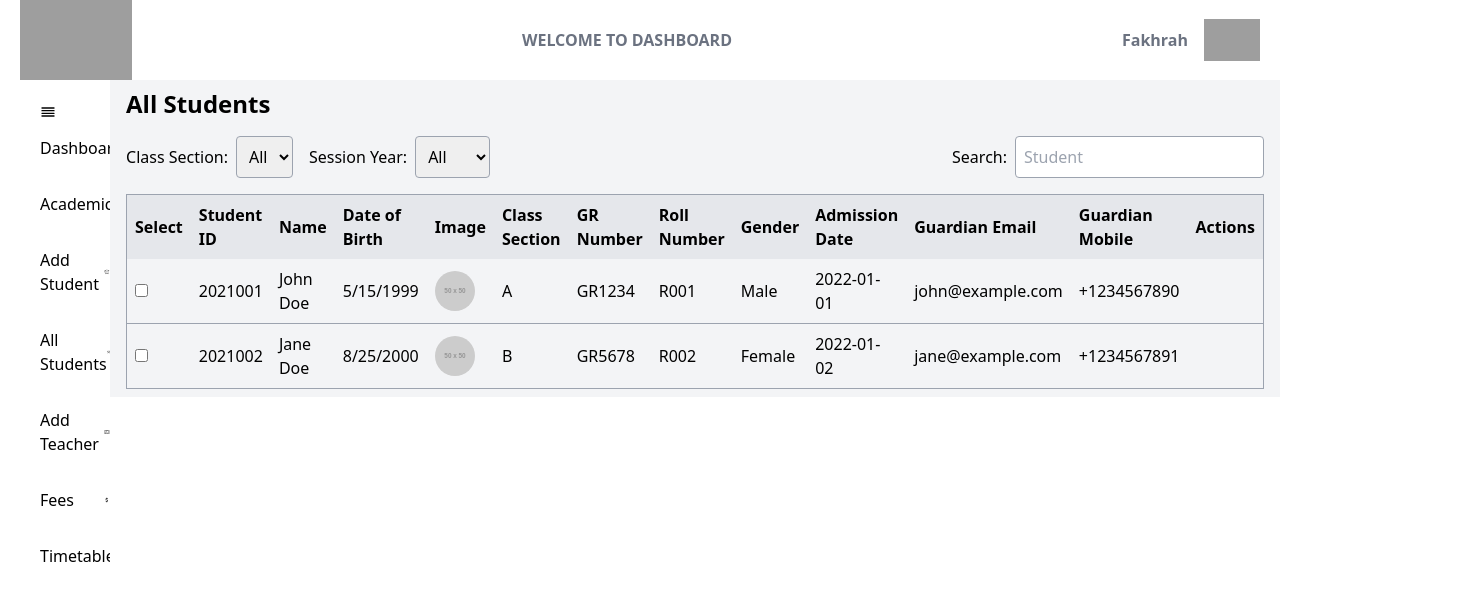
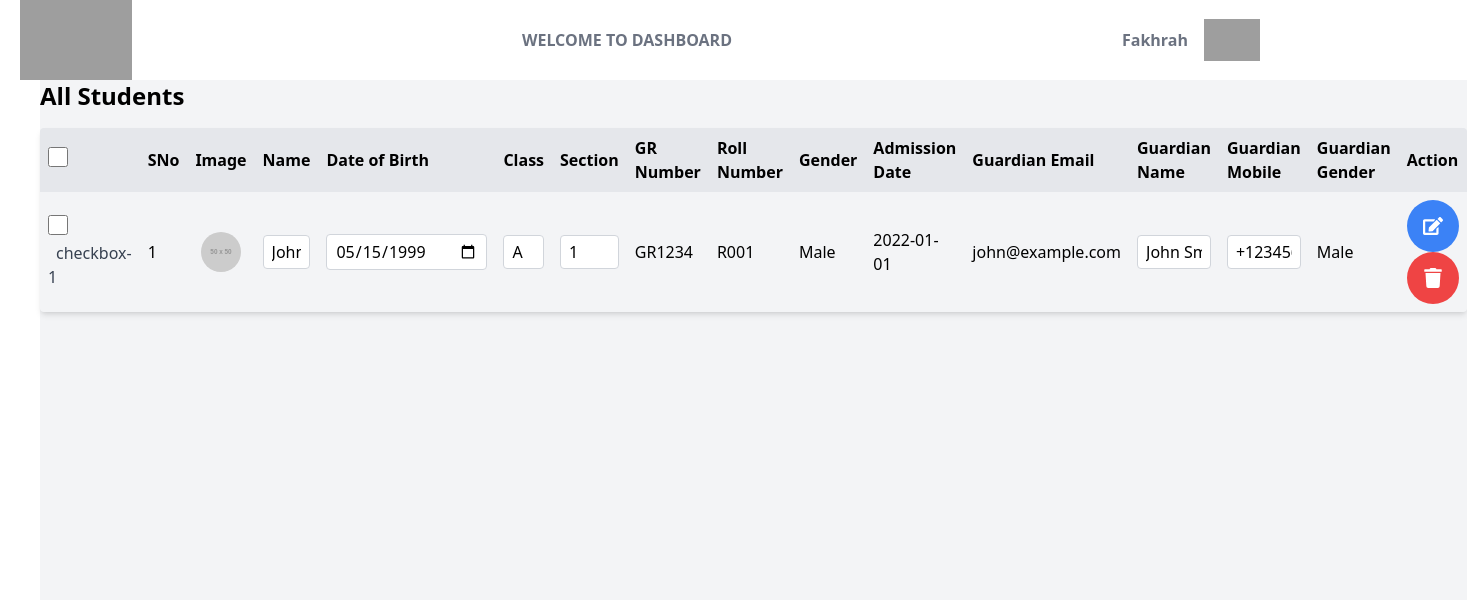
Before and after one commit to fakhra99/SMS, a React (Create React App) app in the folder frontend/: page /allstudents in a window 1280 px wide. Shown: the top 600 px of the page, 1467 px wide, since content can reach past the window. Built offline with nearby package versions, Linux system fonts and the light colour scheme; grey boxes are pictures that could not be loaded.

Commit message:
Action Icons and Checkboxes component added to AllStudent page

```diff
--- /dev/null
+++ b/frontend/src/Components/ActionIcons/ActionIcon.jsx
@@ -0,0 +1,27 @@
+import React from "react";
+import { FaEdit, FaTrash } from "react-icons/fa";
+
+const ActionIcons = ({ onEditClick, onDeleteClick, disabled }) => {
+  return (
+    <div className="action-icons">
+      <button
+        type="button"
+        disabled={disabled}
+        onClick={onEditClick}
+        className="rounded-full bg-blue-500 text-white px-4 py-4 hover:bg-blue-700 focus:outline-none focus:ring-2 focus:ring-offset-2 focus:ring-blue-500"
+      >
+        <FaEdit size={20} />
+      </button>
+      <button
+        type="button"
+        disabled={disabled}
+        onClick={onDeleteClick}
+        className="rounded-full bg-red-500 text-white px-4 py-4 hover:bg-red-700 focus:outline-none focus:ring-2 focus:ring-offset-2 focus:ring-red-500"
+      >
+        <FaTrash size={20} />
+      </button>
+    </div>
+  );
+};
+
+export default ActionIcons;
--- /dev/null
+++ b/frontend/src/Components/CheckBoxes/CheckBoxes.jsx
@@ -0,0 +1,17 @@
+import React from "react";
+
+const Checkbox = ({ isChecked, onChange, label }) => {
+  return (
+    <div className="checkbox-container">
+      <input
+        type="checkbox"
+        checked={isChecked}
+        onChange={onChange}
+        className="w-5 h-5 rounded-full border-gray-900 border-2 focus:ring-2 focus:ring-offset-2 focus:ring-indigo-500"
+      />
+      {label && <label htmlFor={label} className="ml-2 text-gray-700">{label}</label>}
+    </div>
+  );
+};
+
+export default Checkbox;
--- a/frontend/src/Pages/AllStudents/AllStudents.jsx
+++ b/frontend/src/Pages/AllStudents/AllStudents.jsx
@@ -1,202 +1,175 @@
-import React, { useState, useEffect } from 'react';
+import React, { useState } from 'react';
+import { FaEdit, FaTrash } from 'react-icons/fa';
+import ActionIcons from '../../Components/ActionIcons/ActionIcon';
+import Checkbox from '../../Components/CheckBoxes/CheckBoxes';
+ // Import your Checkbox component
 
 const AllStudents = () => {
-  const [students, setStudents] = useState([]);
-  const [selectedStudents, setSelectedStudents] = useState([]);
-  const [filter, setFilter] = useState({ classSection: '', sessionYear: '' });
-  const [searchTerm, setSearchTerm] = useState('');
-
-  useEffect(() => {
-    // Generate dummy student data
-    const dummyStudents = [
+  const [selectAll, setSelectAll] = useState(false);
+  const [students, setStudents] = useState([
+    // Add some initial dummy student data here
     {
-        _id: 1,
-        studentId: '2021001',
+      id: 1,
+      checkbox: false, // Checkbox state for each student
+      image: '', // Replace with image URL or path
       name: 'John Doe',
       dateOfBirth: new Date('1999-05-15'),
-        imageUrl: 'https://via.placeholder.com/50',
-        classSection: 'A',
+      class: 'A',
+      section: '1',
       grNumber: 'GR1234',
       rollNumber: 'R001',
       gender: 'Male',
       admissionDate: '2022-01-01',
       guardianEmail: 'john@example.com',
-        guardianMobile: '+1234567890'
+      guardianName: 'John Smith', // Replace with guardian name
+      guardianMobile: '+1234567890',
+      guardianGender: 'Male', // Replace with guardian gender
     },
-      {
-        _id: 2,
-        studentId: '2021002',
-        name: 'Jane Doe',
-        dateOfBirth: new Date('2000-08-25'),
-        imageUrl: 'https://via.placeholder.com/50',
-        classSection: 'B',
-        grNumber: 'GR5678',
-        rollNumber: 'R002',
-        gender: 'Female',
-        admissionDate: '2022-01-02',
-        guardianEmail: 'jane@example.com',
-        guardianMobile: '+1234567891'
-      },
-      // Add more dummy student objects as needed
-    ];
-
-    // Set the dummy student data to the state
-    setStudents(dummyStudents);
-  }, []);
+  ]);
 
   const handleCheckboxChange = (studentId) => {
-    // Check if the student is already selected
-    const isSelected = selectedStudents.includes(studentId);
-
-    // If already selected, remove it from selectedStudents, otherwise add it
-    setSelectedStudents(isSelected
-      ? selectedStudents.filter(id => id !== studentId)
-      : [...selectedStudents, studentId]);
+    setStudents(
+      students.map((student) =>
+        student.id === studentId ? { ...student, checkbox: !student.checkbox } : student
+      )
+    );
+  };
+  const handleSelectAll = () => {
+    setSelectAll(!selectAll);
+    setStudents(students.map((student) => ({ ...student, checkbox: !selectAll })));
   };
 
-  const handleEdit = (studentId) => {
-    // Handle edit action
-    console.log(`Edit student with ID: ${studentId}`);
+  const handleInputChange = (event, studentId) => {
+    const {name, value } = event.target;
+    setStudents(
+      students.map((student) =>
+        student.id === studentId ? { ...student, [name]: value } : student
+      )
+    );
   };
 
-  const handleInactive = (studentId) => {
-    // Handle inactive action
-    console.log(`Inactivate student with ID: ${studentId}`);
-  };
+  return (
+    <div className="flex flex-col min-h-screen bg-gray-100">
+      <h1 className="text-2xl font-bold mb-4">All Students</h1>
 
-  const handleDelete = (studentId) => {
-    // Handle delete action
-    console.log(`Delete student permanently with ID: ${studentId}`);
-  };
-
-  const handleClassSectionChange = (event) => {
-    setFilter({ ...filter, classSection: event.target.value });
-  };
-
-  const handleSessionYearChange = (event) => {
-    setFilter({ ...filter, sessionYear: event.target.value });
-  };
-
-  const handleSearch = (event) => {
-    setSearchTerm(event.target.value);
-  };
-
-  // Filter students based on selected class section, session year, and search term
-  const filteredStudents = students.filter(student => {
-    return (
-      (!filter.classSection || student.classSection === filter.classSection) &&
-      (!filter.sessionYear || student.admissionDate.includes(filter.sessionYear)) &&
-      (student.name.toLowerCase().includes(searchTerm.toLowerCase()) ||
-       student.classSection.toLowerCase().includes(searchTerm.toLowerCase()) ||
-       student.studentId.includes(searchTerm))
-    );
-  });
-
-  return (
-    <div className="flex justify-center items-center bg-gray-100">
-      <div className="container mx-auto px-4 py-2">
-        <h1 className="text-2xl font-bold mb-4">All Students</h1>
-        <div className="flex justify-between mb-4">
-          <div className="flex">
-            <div className="mr-4">
-              <label htmlFor="classSection">Class Section:</label>
-              <select
-                id="classSection"
-                className="ml-2 p-2 border border-gray-400 rounded"
-                onChange={handleClassSectionChange}
-              >
-                <option value="">All</option>
-                <option value="A">A</option>
-                <option value="B">B</option>
-                {/* Add more options for class sections as needed */}
-              </select>
-            </div>
-            <div>
-              <label htmlFor="sessionYear">Session Year:</label>
-              <select
-                id="sessionYear"
-                className="ml-2 p-2 border border-gray-400 rounded"
-                onChange={handleSessionYearChange}
-              >
-                <option value="">All</option>
-                {Array.from({ length: 25 }, (_, i) => 2000 + i).map(year => (
-                  <option key={year} value={year}>{year}</option>
-                ))}
-                {/* Generate options for session years from 2000 to 2024 */}
-              </select>
-            </div>
-          </div>
-          <div>
-            <label htmlFor="search">Search:</label>
-            <input
-              type="text"
-              id="search"
-              className="ml-2 p-2 border border-gray-400 rounded"
-              placeholder="Student"
-              onChange={handleSearch}
-            />
-          </div>
-        </div>
-        <table className="w-full border border-gray-400">
+      <table className="w-full shadow-md rounded overflow-hidden mx-auto sm:w-full lg:w-3/4">
         <thead>
-            <tr className="bg-gray-200 text-left">
-              <th className="p-2">Select</th>
-              <th className="p-2">Student ID</th>
+          <tr className="text-left bg-gray-200">
+            <th className="p-2 w-4">
+            <Checkbox isChecked={selectAll} onChange={handleSelectAll} />
+            </th>
+            <th className="p-2">SNo</th>
+            <th className="p-2">Image</th>
             <th className="p-2">Name</th>
             <th className="p-2">Date of Birth</th>
-              <th className="p-2">Image</th>
-              <th className="p-2">Class Section</th>
+            <th className="p-2">Class</th>
+            <th className="p-2">Section</th>
             <th className="p-2">GR Number</th>
             <th className="p-2">Roll Number</th>
             <th className="p-2">Gender</th>
             <th className="p-2">Admission Date</th>
             <th className="p-2">Guardian Email</th>
+            <th className="p-2">Guardian Name</th>
             <th className="p-2">Guardian Mobile</th>
-              <th className="p-2">Actions</th>
+            <th className="p-2">Guardian Gender</th>
+            <th className="p-2">Action</th>
           </tr>
         </thead>
         <tbody>
-            {filteredStudents.map((student) => (
-              <tr key={student._id} className="border-b border-gray-400">
+          {students.map((student, index) => (
+            <tr key={student.id} className="hover:bg-gray-100">
+              <td className="p-2 w-4">
+                <Checkbox
+                  isChecked={student.checkbox}
+                  onChange={() => handleCheckboxChange(student.id)}
+                  label={`checkbox-${student.id}`}
+                />
+              </td>
+              <td className="p-2">{index + 1}</td>
+              <td className="p-2">
+                <img
+                  className="h-10 w-10 rounded-full object-cover mx-auto"
+                  src={student.image}
+                  alt={student.name}
+                  onError={(event) => {
+                    event.target.src = 'https://via.placeholder.com/50'; // Placeholder image on error
+                  }}
+                />
+              </td>
               <td className="p-2">
                 <input
-                    type="checkbox"
-                    checked={selectedStudents.includes(student._id)}
-                    onChange={() => handleCheckboxChange(student._id)}
+                  type="text"
+                  className="w-full border border-gray-300 rounded px-2 py-1"
+                  name="name"
+                  value={student.name}
+                  onChange={(event) => handleInputChange(event, student.id, 'name')}
                 />
               </td>
-                <td className="p-2">{student.studentId}</td>
-                <td className="p-2">{student.name}</td>
-                <td className="p-2">{student.dateOfBirth.toLocaleDateString()}</td>
               <td className="p-2">
-                  {student.imageUrl && (
-                    <img src={student.imageUrl} alt={student.name} className="w-10 h-10 rounded-full"/>
-                  )}
+                <input
+                  type="date"
+                  className="w-full border border-gray-300 rounded px-2 py-1"
+                  name="dateOfBirth"
+                  value={student.dateOfBirth.toISOString().substr(0, 10)} // Convert Date object to ISO string
+                  onChange={(event) => handleInputChange(event, student.id, 'dateOfBirth')}
+                />
               </td>
-                <td className="p-2">{student.classSection}</td>
+              <td className="p-2">
+                <input
+                  type="text"
+                  className="w-full border border-gray-300 rounded px-2 py-1"
+                  name="class"
+                  value={student.class}
+                  onChange={(event) => handleInputChange(event, student.id, 'class')}
+                />
+              </td>
+              <td className="p-2">
+                <input
+                  type="text"
+                  className="w-full border border-gray-300 rounded px-2 py-1"
+                  name="section"
+                  value={student.section}
+                  onChange={(event) => handleInputChange(event, student.id, 'section')}
+                />
+              </td>
               <td className="p-2">{student.grNumber}</td>
               <td className="p-2">{student.rollNumber}</td>
               <td className="p-2">{student.gender}</td>
               <td className="p-2">{student.admissionDate}</td>
               <td className="p-2">{student.guardianEmail}</td>
-                <td className="p-2">{student.guardianMobile}</td>
               <td className="p-2">
-                  <span className="mr-2 cursor-pointer" title="Edit" onClick={() => handleEdit(student._id)}>
-                    <i className="fas fa-edit text-blue-500"></i>
-                  </span>
-                  <span className="mr-2 cursor-pointer" title="Inactive" onClick={() => handleInactive(student._id)}>
-                    <i className="fas fa-user-slash text-yellow-500"></i>
-                  </span>
-                  <span className="cursor-pointer" title="Delete Permanently" onClick={() => handleDelete(student._id)}>
-                    <i className="fas fa-trash text-red-500"></i>
-                  </span>
+                <input
+                  type="text"
+                  className="w-full border border-gray-300 rounded px-2 py-1"
+                  name="guardianName"
+                  value={student.guardianName}
+                  onChange={(event) => handleInputChange(event, student.id, 'guardianName')}
+                />
+              </td>
+              <td className="p-2">
+                <input
+                  type="tel"
+                  className="w-full border border-gray-300 rounded px-2 py-1"
+                  name="guardianMobile"
+                  value={student.guardianMobile}
+                  onChange={(event) => handleInputChange(event, student.id, 'guardianMobile')}
+                />
+              </td>
+              <td className="p-2">{student.guardianGender}</td>
+              <td className="p-2">
+                <div className="flex">
+                  <ActionIcons
+                    onEditClick={() => console.log('Edit clicked')} // Replace console.log with your edit functionality
+                    onDeleteClick={() => console.log('Delete clicked')} // Replace console.log with your delete functionality
+                    disabled={false} // Set disabled based on your logic
+                  />
+                </div>
               </td>
             </tr>
           ))}
         </tbody>
       </table>
     </div>
-    </div>
   );
 };
 
```
Also changed, not shown: frontend/src/App.js (+7 -0 lines). Lines whose indentation alone changed are shown as unchanged.
